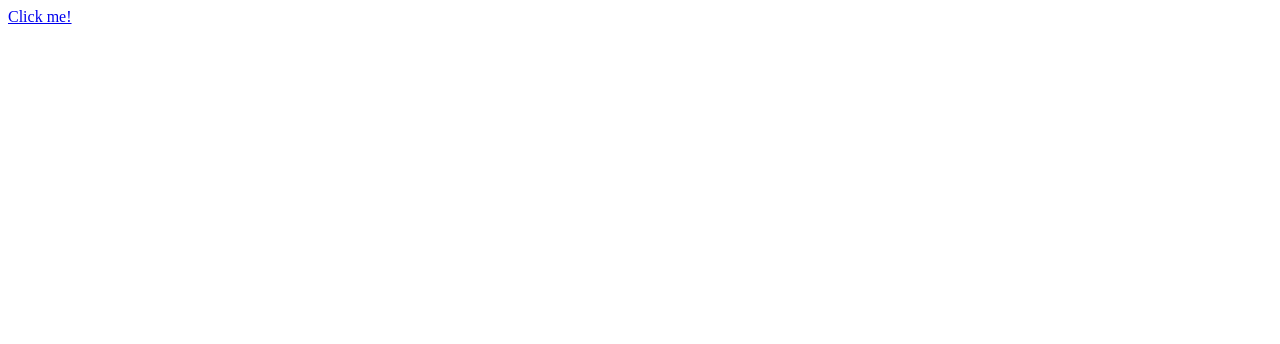
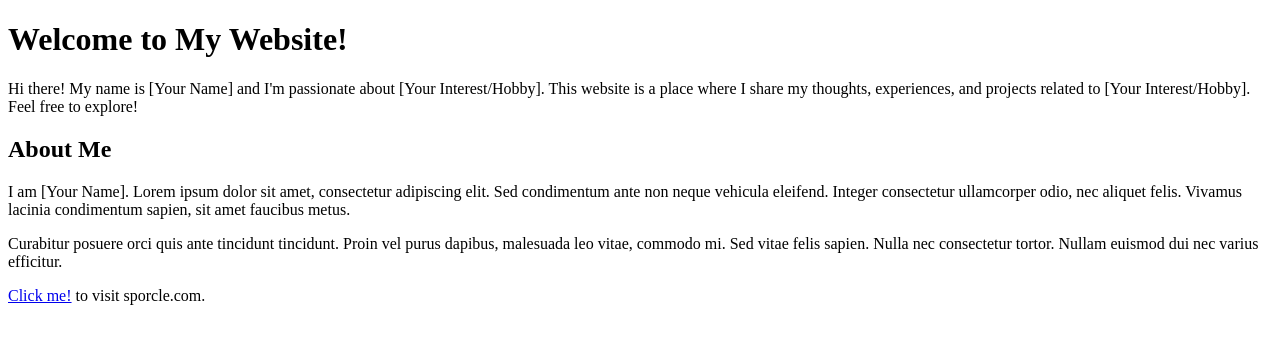
Before and after one commit to Nalphanumericwithadollar/Nalphanumericwithadollar.github.io, a plain HTML site: page index.html in a window 1280 px wide. Drawn offline with Linux system fonts and the light colour scheme.

Commit message:
Update index.html

```diff
--- a/index.html
+++ b/index.html
@@ -3,9 +3,21 @@
 <head>
     <meta charset="UTF-8">
     <meta name="viewport" content="width=device-width, initial-scale=1.0">
-    <title>Clickable Link</title>
+    <title>My Website</title>
 </head>
 <body>
-    <a href="https://www.sporcle.com" style="text-decoration: underline;">Click me!</a>
+    <h1>Welcome to My Website!</h1>
+
+    <p>Hi there! My name is [Your Name] and I'm passionate about [Your Interest/Hobby]. This website is a place where I share my thoughts, experiences, and projects related to [Your Interest/Hobby]. Feel free to explore!</p>
+
+    <h2>About Me</h2>
+    <p>I am [Your Name]. Lorem ipsum dolor sit amet, consectetur adipiscing elit. Sed condimentum ante non neque vehicula eleifend. Integer consectetur ullamcorper odio, nec aliquet felis. Vivamus lacinia condimentum sapien, sit amet faucibus metus.</p>
+
+    <p>Curabitur posuere orci quis ante tincidunt tincidunt. Proin vel purus dapibus, malesuada leo vitae, commodo mi. Sed vitae felis sapien. Nulla nec consectetur tortor. Nullam euismod dui nec varius efficitur.</p>
+
+    <a href="https://www.sporcle.com" style="text-decoration: underline;">Click me!</a> to visit sporcle.com.
+
+    <!-- You can add more content or sections here as needed -->
+
 </body>
 </html>
```
